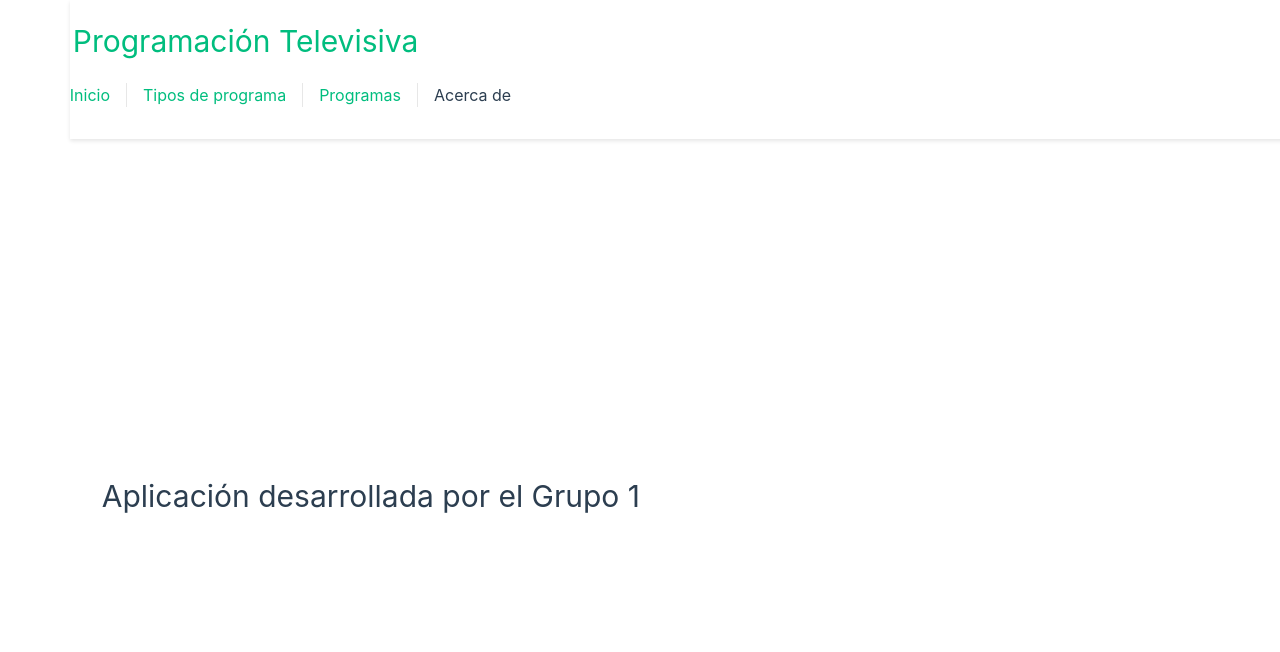
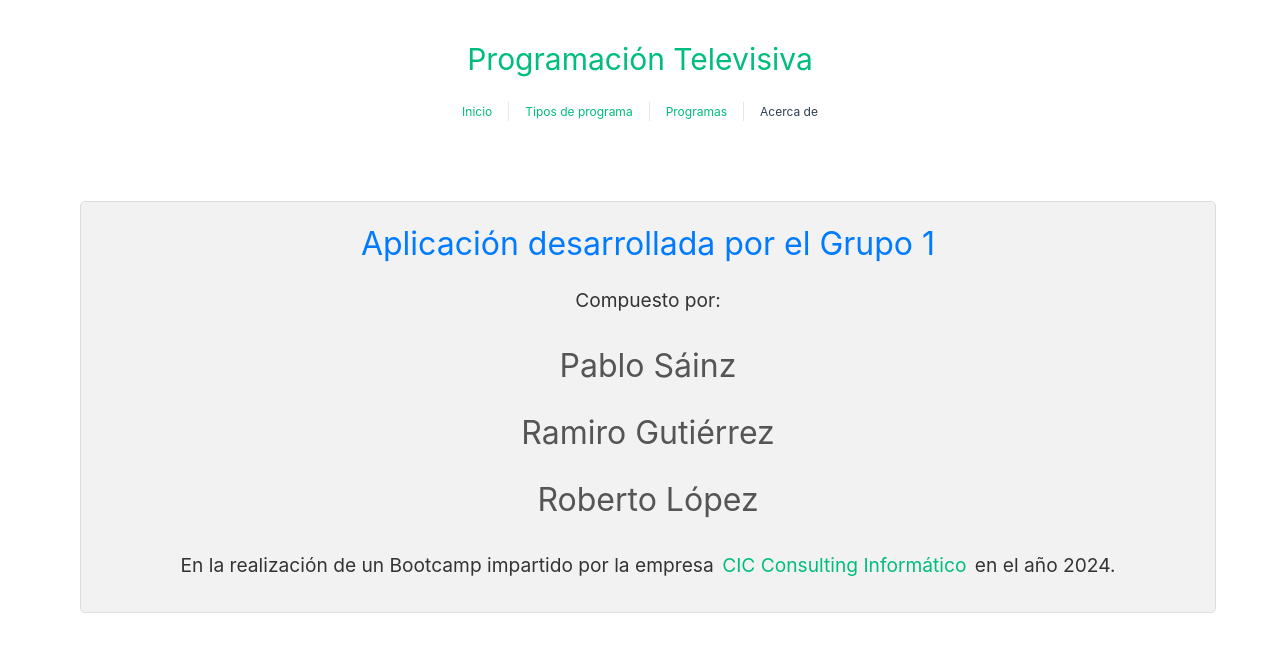
Before and after one commit to rgutierrezCIC/programacion-televisiva-front, a Vue app: page /about in a window 1280 px wide. Shown: the top 652 px of the page. Built offline with nearby package versions, Linux system fonts and the light colour scheme.

Commit message:
Cambios visuales y página de inicio + about

```diff
--- a/src/App.vue
+++ b/src/App.vue
@@ -4,19 +4,18 @@ import HelloWorld from './components/HelloWorld.vue'
 </script>
 
 <template>
-  <header>
     <!-- <img alt="Vue logo" class="logo" src="@/assets/logo.svg" width="125" height="125" /> -->
 
     <div class="wrapper">
       <h1 class="green">Programación Televisiva</h1>
       <nav>
-        <router-link to="/">Inicio</router-link>
-        <router-link to="/programtypes">Tipos de programa</router-link>
-        <router-link to="/programs">Programas</router-link>
-        <router-link to="/about">Acerca de</router-link>
+        <router-link to="/" class="nav-link">Inicio</router-link>
+        <router-link to="/programtypes" class="nav-link">Tipos de programa</router-link>
+        <router-link to="/programs" class="nav-link">Programas</router-link>
+        <router-link to="/about" class="nav-link">Acerca de</router-link>
       </nav>
     </div>
-  </header>
+
 
   <div class="content">
     <RouterView />
@@ -24,7 +23,7 @@ import HelloWorld from './components/HelloWorld.vue'
 </template>
 
 <style scoped>
-header {
+/* header {
   position: fixed;
   top: 0;
   width: 100%;
@@ -33,7 +32,7 @@ header {
   line-height: 1.5;
   padding: 1rem 0;
   box-shadow: 0 2px 4px rgba(0, 0, 0, 0.1);
-}
+} */
 
 h1 {
   text-align: center;
@@ -52,11 +51,11 @@ nav {
   margin-top: 1rem;
 }
 
-nav a.router-link-exact-active {
+.router-link-active {
   color: var(--color-text);
 }
 
-nav a.router-link-exact-active:hover {
+.router-link-active:hover {
   background-color: transparent;
 }
 
@@ -75,18 +74,18 @@ nav a:first-of-type {
   padding-left: 1rem;
 }
 
-@media (min-width: 1024px) {
+@media (min-width: 2024px) {
   header {
     display: flex;
     align-items: center;
-    padding-right: calc(var(--section-gap) / 2);
+    /* padding-right: calc(var(--section-gap) / 2); */
   }
 
-  .logo {
+  /* .logo {
     margin: 0 2rem 0 0;
-  }
+  } */
 
-  header .wrapper {
+  .wrapper {
     display: flex;
     align-items: flex-start;
     flex-wrap: wrap;
--- a/src/assets/base.css
+++ b/src/assets/base.css
@@ -36,7 +36,7 @@
   --section-gap: 160px;
 }
 
-@media (prefers-color-scheme: dark) {
+/* @media (prefers-color-scheme: dark) {
   :root {
     --color-background: var(--vt-c-black);
     --color-background-soft: var(--vt-c-black-soft);
@@ -48,7 +48,7 @@
     --color-heading: var(--vt-c-text-dark-1);
     --color-text: var(--vt-c-text-dark-2);
   }
-}
+} */
 
 *,
 *::before,
--- a/src/assets/main.css
+++ b/src/assets/main.css
@@ -21,7 +21,7 @@ a,
   }
 }
 
-@media (min-width: 1024px) {
+@media (min-width: 2024px) {
   body {
     display: flex;
     place-items: center;
--- /dev/null
+++ b/src/components/HomeView.vue
@@ -0,0 +1,17 @@
+<template>
+    <div>
+      <h1>Home</h1>
+    </div>
+  </template>
+
+  <script>
+  export default {
+    name: 'HomeView'
+  }
+  </script>
+
+  <style scoped>
+    h1 {
+        text-align: center;
+    }
+  </style>
--- a/src/router/index.js
+++ b/src/router/index.js
@@ -1,7 +1,7 @@
 import { createRouter, createWebHistory } from 'vue-router'
 import ProgramList from '../views/ProgramList.vue' // Importa el nuevo componente
 import ProgramTypeView from '../views/ProgramTypeView.vue'
-
+import HomeView from '../views/HomeView.vue'
 const router = createRouter({
   history: createWebHistory(import.meta.env.BASE_URL),
   routes: [
@@ -20,6 +20,11 @@ const router = createRouter({
       path: '/programtypes',
       name: 'programtypes',
       component: ProgramTypeView
+    },
+    {
+      path: '/',
+      name: 'home',
+      component: HomeView
     }
   ]
 })
--- a/src/views/AboutView.vue
+++ b/src/views/AboutView.vue
@@ -1,19 +1,66 @@
 <template>
   <div class="about">
-    <h1>Aplicación desarrollada por el Grupo 1</h1>
+    <div class="about-content">
+      <h1>Aplicación desarrollada por el Grupo 1</h1>
+      <p class="team-info">
+        Compuesto por:
+      </p>
+      <ul class="team-list">
+        <li>Pablo Sáinz</li>
+        <li>Ramiro Gutiérrez</li>
+        <li>Roberto López</li>
+      </ul>
+      <p class="bootcamp-info">
+        En la realización de un Bootcamp impartido por la empresa <a href="https://www.cic.es/" target="_blank" rel="noopener noreferrer">CIC Consulting Informático</a> en el año 2024.
+      </p>
+    </div>
   </div>
 </template>
 
-<style>
-h1 {
+<style scoped>
+.about {
+  margin: 2rem;
+  padding: 1rem;
+  background-color: #f2f2f2;
+  border: 1px solid #ddd;
+  border-radius: 5px;
   text-align: center;
 }
 
-@media (min-width: 1024px) {
+.about-content {
+  margin: 0 auto;
+}
+
+h1 {
+  margin-bottom: 1rem;
+  font-size: 2rem;
+  color: #007bff;
+}
+
+.team-info, .bootcamp-info {
+  font-size: 1.2rem;
+  color: #333;
+  margin-bottom: 1rem;
+}
+
+.team-list {
+  list-style-type: none;
+  padding: 0;
+  margin-bottom: 1rem;
+}
+
+.team-list li {
+  font-size: 2rem;
+  color: #555;
+  padding: 0.5rem 0;
+}
+
+/* @media (min-width: 1024px) {
   .about {
     min-height: 100vh;
     display: flex;
     align-items: center;
+    justify-content: center;
   }
-}
+} */
 </style>
--- /dev/null
+++ b/src/views/HelloWorld.vue
@@ -0,0 +1,39 @@
+<script setup>
+defineProps({
+  msg: {
+    type: String,
+    required: true
+  }
+})
+</script>
+
+<template>
+  <div class="greetings">
+    <h1 class="green">{{ msg }}</h1>
+  </div>
+</template>
+
+<style scoped>
+h1 {
+  font-weight: 500;
+  font-size: 2.6rem;
+  position: relative;
+  top: -10px;
+}
+
+h3 {
+  font-size: 1.2rem;
+}
+
+.greetings h1,
+.greetings h3 {
+  text-align: center;
+}
+
+@media (min-width: 1024px) {
+  .greetings h1,
+  .greetings h3 {
+    text-align: left;
+  }
+}
+</style>
--- a/src/views/HomeView.vue
+++ b/src/views/HomeView.vue
@@ -1,12 +1,11 @@
 <template>
   <div>
-    <h1>Home</h1>
-    <nav>
-      <router-link to="/">Home</router-link>
-      <router-link to="/about">About</router-link>
-      <router-link to="/programtypes">Tipos de programa</router-link>
-      <router-link to="/programs">Programas</router-link>
-    </nav>
+    <p class="welcome-message">
+      ¡Bienvenido a nuestra página de programación televisiva! Aquí encontrarás todos los programas que te gustan, organizados de manera sencilla y fácil de navegar.
+    </p>
+    <p class="fun-facts">
+      ¿Sabías que el primer control remoto para la televisión se llamaba "Lazy Bones" y fue inventado en 1950? ¡Descubre más curiosidades como esta en nuestros documentales!
+    </p>
   </div>
 </template>
 
@@ -17,5 +16,40 @@ export default {
 </script>
 
 <style scoped>
-/* Estilos específicos para el componente HomeView */
+.welcome-message, .fun-facts {
+  margin: 2rem;
+  padding: 1rem;
+  background-color: #f2f2f2;
+  border: 1px solid #ddd;
+  border-radius: 5px;
+  font-size: 1.2rem;
+  color: #333;
+  font-style: italic;
+  line-height: 1.5;
+}
+
+.welcome-message {
+  background-color: #d3d3d3;
+  /* Fondo gris claro */
+}
+
+.fun-facts {
+  background-color: #f9f9f9;
+  /* Fondo más claro */
+}
+
+nav {
+  margin-top: 2rem;
+}
+
+router-link {
+  margin-right: 1rem;
+  font-weight: bold;
+  color: #007bff;
+}
+
+router-link:hover {
+  text-decoration: underline;
+}
+
 </style>
```
Also changed, not shown: src/views/ProgramList.vue (+12 -12 lines), src/components/TheWelcome.2.vue (renamed from src/components/TheWelcome.vue).
